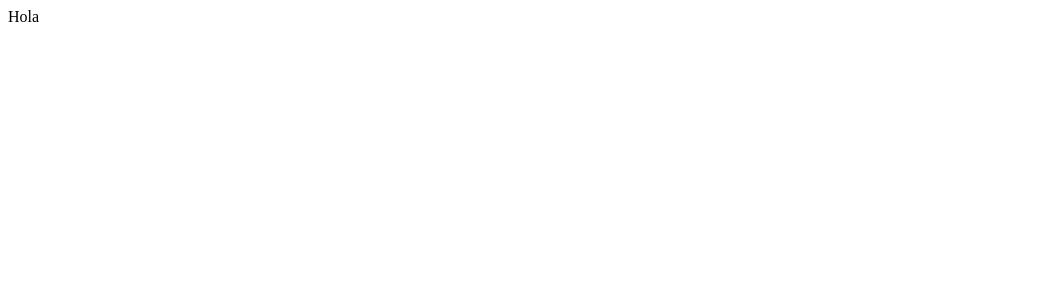
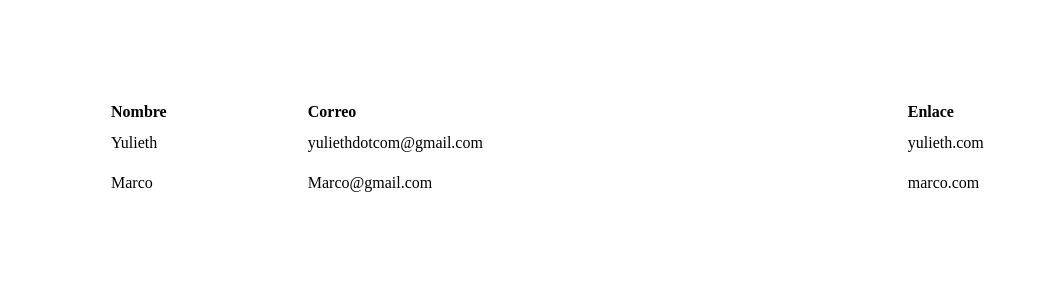
Before and after one commit to yuliethc/Blog, a React (Create React App) app in the folder blog/: page / in a window 1280 px wide. Shown: the top 300 px of the page, without its empty margins (0-1039 px from the left). Built offline with nearby package versions, Linux system fonts and the light colour scheme.

Commit message:
Creating a not functional component

```diff
--- a/blog/src/components/App.js
+++ b/blog/src/components/App.js
@@ -1,7 +1,54 @@
 import React from 'react';
 
 const App = () => {
-return('Hola')
+  const putRows = () => [
+    <tr>
+      <td>
+        Yulieth
+    </td>
+      <td>
+        yuliethdotcom@gmail.com
+    </td>
+      <td>
+        yulieth.com
+    </td>
+    </tr>,
+    <tr>
+    <td>
+      Marco
+    </td>
+    <td>
+      Marco@gmail.com
+    </td>
+    <td>
+      marco.com
+    </td>
+  </tr>
+
+  ];
+
+  return (
+    <div className="margen">
+    <table className="tabla">
+      <thead>
+        <tr>
+          <th>
+            Nombre
+          </th>
+          <th>
+            Correo
+          </th>
+          <th>
+            Enlace
+          </th>
+        </tr>
+      </thead>
+      <tbody>
+          {putRows()}
+      </tbody>
+      </table>
+      </div>
+  );
 }
 
 export default App;
```
